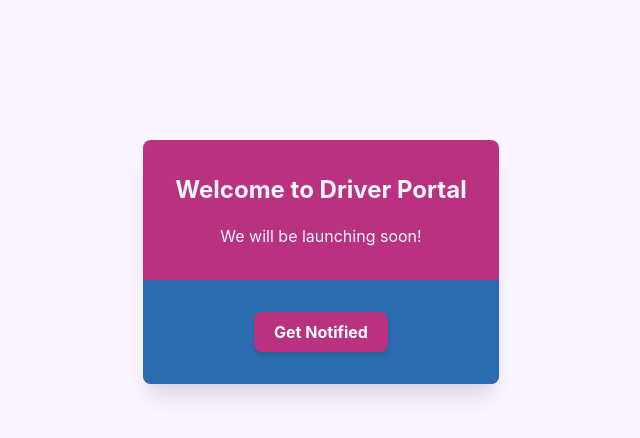
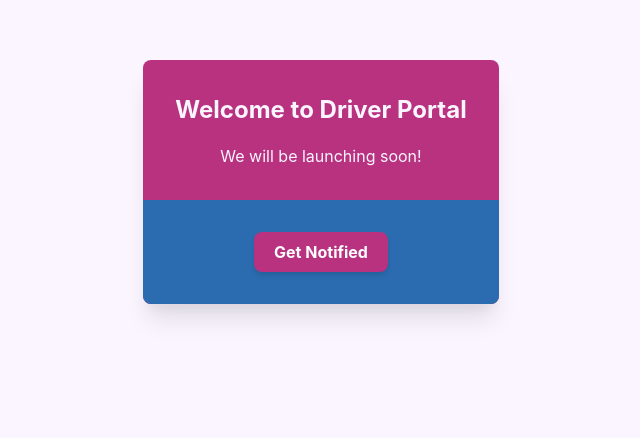
Before and after one commit to DriverPortalDev/driverportalweb, an Angular app: page / in a window 1280 px wide. Shown: the part 138-576 px from the top of the page, without its empty margins (319-959 px from the left). Built offline with nearby package versions, Linux system fonts and the light colour scheme.

Commit message:
just a bit higher

```diff
--- a/src/app/app.component.html
+++ b/src/app/app.component.html
@@ -1,5 +1,5 @@
 <div class="top-container flex items-center justify-center min-h-screen">
-    <div class="fit-page-container px-2">
+    <div class="fit-page-container px-2 -mt-40">
       <div class="outter-content bg-pink-700 text-purple-100 shadow-xl rounded-lg overflow-hidden md:flex">
         <div class="inner-content">
           <div class="top-content p-8">
```
